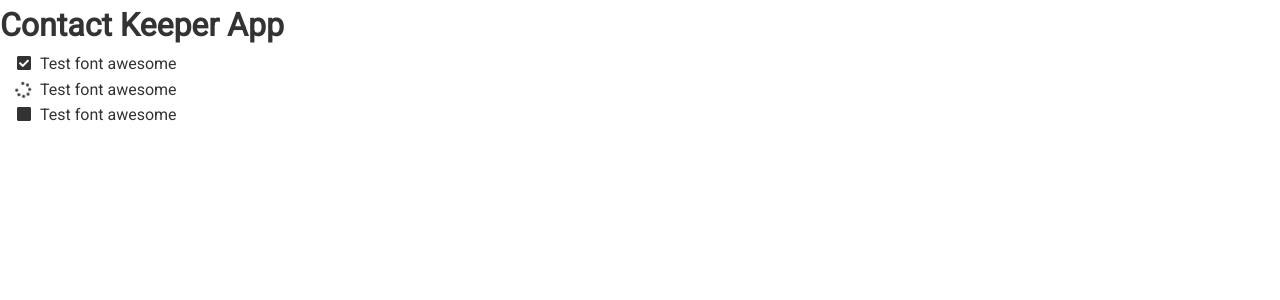
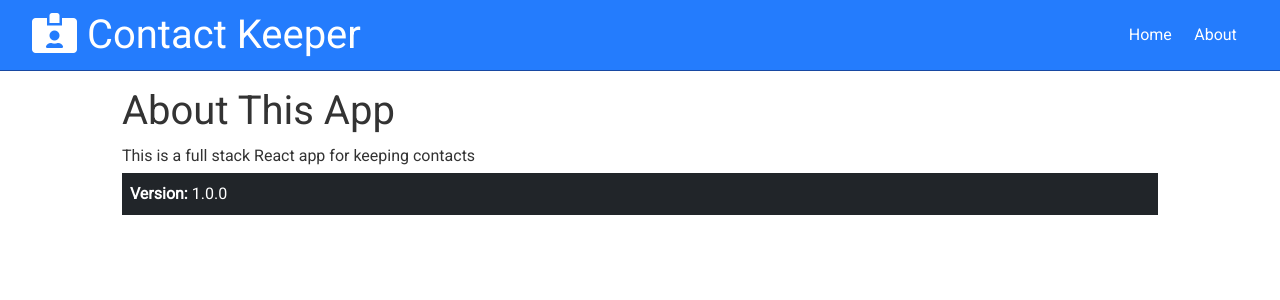
Before and after one commit to xodewriter/contact-keeper-api, a React (Create React App) app in the folder client/: page /about in a window 1280 px wide. Shown: the top 300 px of the page. Built offline with nearby package versions, Linux system fonts and the light colour scheme.

Commit message:
Added navbar and router

```diff
--- a/client/public/index.html
+++ b/client/public/index.html
@@ -17,6 +17,13 @@
 			crossorigin="anonymous"
 			referrerpolicy="no-referrer"
 		/>
+		<!-- Bootstrap -->
+		<link
+			href="https://cdn.jsdelivr.net/npm/bootstrap@5.1.3/dist/css/bootstrap.min.css"
+			rel="stylesheet"
+			integrity="sha384-1BmE4kWBq78iYhFldvKuhfTAU6auU8tT94WrHftjDbrCEXSU1oBoqyl2QvZ6jIW3"
+			crossorigin="anonymous"
+		/>
 		<title>ContactKeeper | Keep track of your contacts</title>
 	</head>
 	<body>
--- a/client/src/App.css
+++ b/client/src/App.css
@@ -366,8 +366,13 @@ table th {
 	margin-bottom: 1rem;
 }
 
+.navbar h1 {
+	margin-bottom: 0;
+}
+
 .navbar ul {
 	display: flex;
+	margin-bottom: 0;
 }
 
 .navbar a {
--- a/client/src/App.js
+++ b/client/src/App.js
@@ -1,21 +1,21 @@
+import { Fragment } from 'react';
+import Navbar from './components/layout/Navbar';
+import { Routes, Route } from 'react-router-dom';
+import Home from './components/pages/Home';
+import About from './components/pages/About';
 import './App.css';
 
 const App = () => {
 	return (
-		<div className='App'>
-			<h1>Contact Keeper App</h1>
-			<ul class='fa-ul'>
-				<li>
-					<i class='fa-li fa fa-check-square'></i>Test font awesome
-				</li>
-				<li>
-					<i class='fa-li fa fa-spinner fa-spin'></i>Test font awesome
-				</li>
-				<li>
-					<i class='fa-li fa fa-square'></i>Test font awesome
-				</li>
-			</ul>
-		</div>
+		<Fragment>
+			<Navbar />
+			<div className='container'>
+				<Routes>
+					<Route path='/' element={<Home />} />
+					<Route path='/about' element={<About />} />
+				</Routes>
+			</div>
+		</Fragment>
 	);
 };
 
--- /dev/null
+++ b/client/src/components/layout/Navbar.js
@@ -0,0 +1,33 @@
+import React from 'react';
+import PropTypes from 'prop-types';
+import { Link } from 'react-router-dom';
+
+const Navbar = ({ title, icon }) => {
+	return (
+		<div className='navbar bg-primary'>
+			<h1>
+				<i className={icon} /> {title}
+			</h1>
+			<ul>
+				<li>
+					<Link to='/'>Home</Link>
+				</li>
+				<li>
+					<Link to='/about'>About</Link>
+				</li>
+			</ul>
+		</div>
+	);
+};
+
+Navbar.propTypes = {
+	title: PropTypes.string.isRequired,
+	icon: PropTypes.string,
+};
+
+Navbar.defaultProps = {
+	title: 'Contact Keeper',
+	icon: 'fas fa-id-card-alt',
+};
+
+export default Navbar;
--- /dev/null
+++ b/client/src/components/pages/About.js
@@ -0,0 +1,17 @@
+import React from 'react';
+
+const About = () => {
+	return (
+		<div>
+			<h1>About This App</h1>
+			<p className='my-1'>
+				This is a full stack React app for keeping contacts
+			</p>
+			<p className='bg-dark p'>
+				<strong>Version: </strong> 1.0.0
+			</p>
+		</div>
+	);
+};
+
+export default About;
--- /dev/null
+++ b/client/src/components/pages/Home.js
@@ -0,0 +1,11 @@
+import React from 'react';
+
+const Home = () => {
+	return (
+		<div>
+			<h1>Home</h1>
+		</div>
+	);
+};
+
+export default Home;
--- a/client/src/index.js
+++ b/client/src/index.js
@@ -1,10 +1,13 @@
 import React from 'react';
 import ReactDOM from 'react-dom';
+import { BrowserRouter } from 'react-router-dom';
 import App from './App';
 
 ReactDOM.render(
 	<React.StrictMode>
-		<App />
+		<BrowserRouter>
+			<App />
+		</BrowserRouter>
 	</React.StrictMode>,
 	document.getElementById('root'),
 );
```
